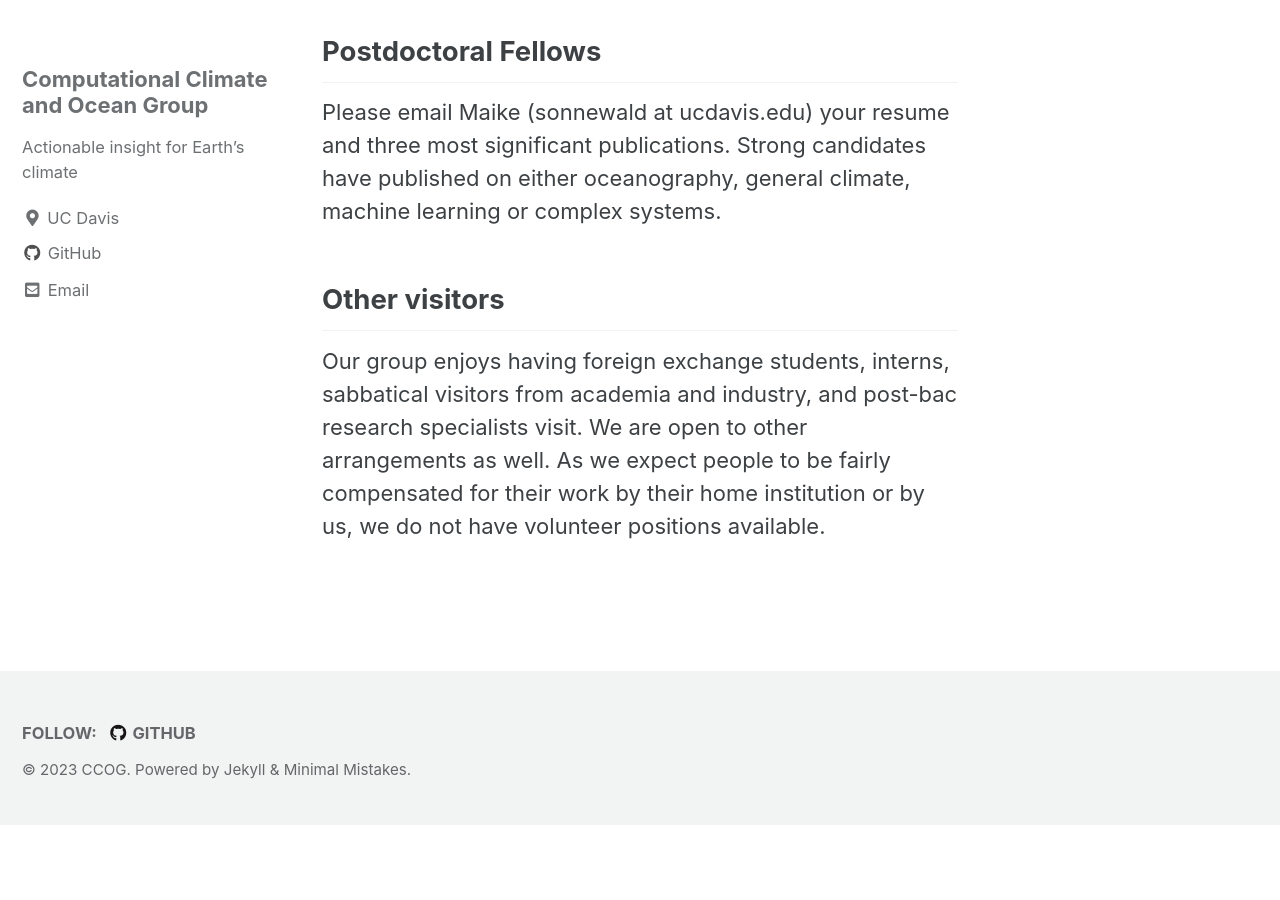
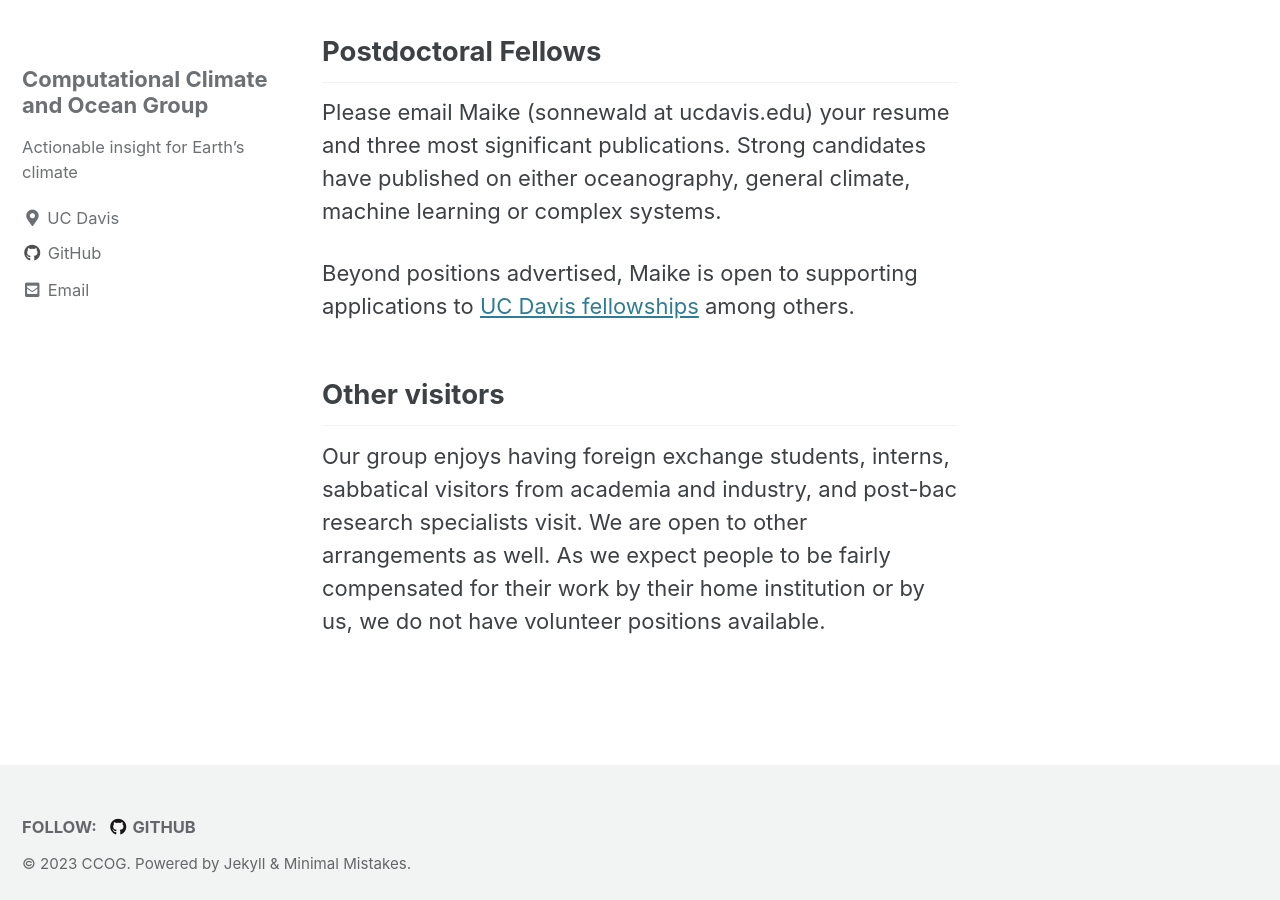
Before and after one commit to CompClimate/ccog.github.io, a Jekyll site: the page built from _pages/join.md, in a window 1280 px wide and 900 px high, scrolled down 1171 px. Built offline with Jekyll 4.4.1, drawn with Linux system fonts in a browser that asks for light colours; cached includes are drawn as plain includes; before the commit the page ends 1996 px from its top, so only the background shows below that.

Commit message:
Update join.md Fellowship

```diff
--- a/_pages/join.md
+++ b/_pages/join.md
@@ -29,6 +29,8 @@ Please apply to one of these programs and list Maike as a preferred adviser.
 
 Please email Maike (sonnewald at ucdavis.edu) your resume and three most significant publications. Strong candidates have published on either oceanography, general climate, machine learning or complex systems.
 
+Beyond positions advertised, Maike is open to supporting applications to [UC Davis fellowships](https://grad.ucdavis.edu/chancellors-postdoctoral-fellowship-program-cpfp) among others.
+
 
 ## Other visitors
 
```
